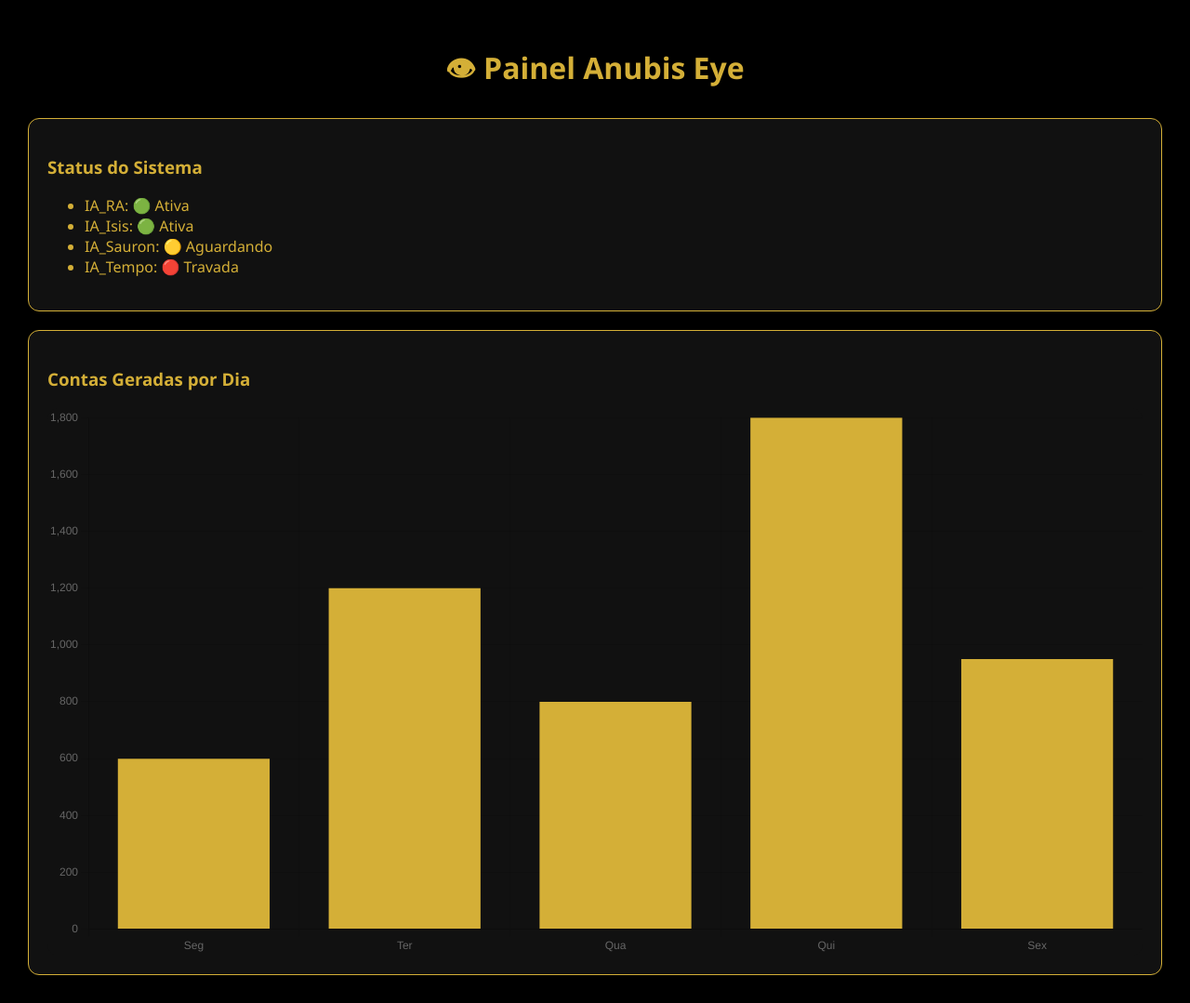
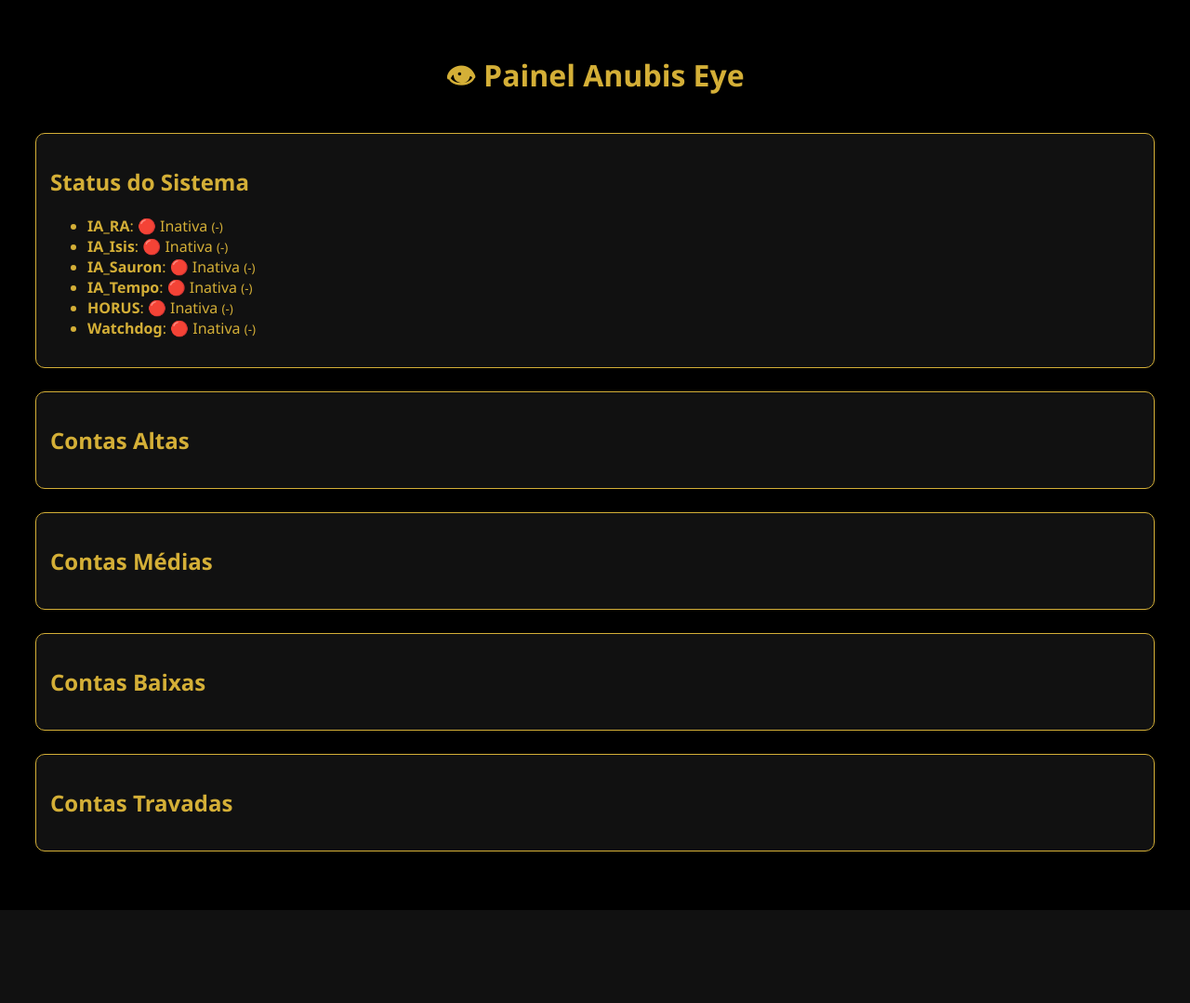
Before and after one commit to silverback000mn/anubis-eye-v6, a Flask app: page /painel in a window 1280 px wide. Shown: the whole page at 93% size. After the commit the page ends 979 px from the top, so only its background shows below. Run offline with Flask 3, Linux system fonts and the light colour scheme.

Commit message:
Update painel.html

```diff
--- a/painel_web/templates/painel.html
+++ b/painel_web/templates/painel.html
@@ -1,75 +1,69 @@
 <!DOCTYPE html>
 <html lang="pt-br">
 <head>
-  <meta charset="UTF-8" />
-  <title>Anubis Eye - Painel</title>
+  <meta charset="UTF-8">
+  <title>Painel Anubis Eye</title>
   <meta name="viewport" content="width=device-width, initial-scale=1.0">
-  <script src="https://cdn.jsdelivr.net/npm/chart.js"></script>
   <style>
     body {
       background-color: #000;
       color: #D4AF37;
       font-family: 'Segoe UI', sans-serif;
-      margin: 0;
       padding: 30px;
     }
     h1 {
       text-align: center;
+      margin-bottom: 30px;
     }
     .card {
-      background: #111;
+      background-color: #111;
       border: 1px solid #D4AF37;
-      border-radius: 12px;
-      padding: 20px;
-      margin-top: 20px;
-      transition: 0.3s;
+      padding: 15px;
+      border-radius: 10px;
+      margin-bottom: 25px;
     }
-    .card:hover {
-      transform: scale(1.02);
-      box-shadow: 0 0 10px #D4AF37;
+    .grid {
+      display: flex;
+      flex-wrap: wrap;
+      gap: 20px;
     }
-    canvas {
-      background-color: #111;
-      border-radius: 12px;
+    .mini-card {
+      background: #1a1a1a;
+      border: 1px solid #D4AF37;
+      padding: 10px;
+      width: 250px;
+      border-radius: 6px;
     }
   </style>
 </head>
 <body>
   <h1>👁 Painel Anubis Eye</h1>
+
+  <!-- STATUS DAS IAs -->
   <div class="card">
-    <h3>Status do Sistema</h3>
+    <h2>Status do Sistema</h2>
     <ul>
-      <li>IA_RA: 🟢 Ativa</li>
-      <li>IA_Isis: 🟢 Ativa</li>
-      <li>IA_Sauron: 🟡 Aguardando</li>
-      <li>IA_Tempo: 🔴 Travada</li>
+      {% for s in status %}
+        <li><strong>{{ s.nome }}</strong>: {{ s.status }} <small>({{ s.timestamp }})</small></li>
+      {% endfor %}
     </ul>
   </div>
 
+  <!-- CONTAS -->
+  {% for tipo, contas in todas_contas.items() %}
   <div class="card">
-    <h3>Contas Geradas por Dia</h3>
-    <canvas id="grafico" width="400" height="200"></canvas>
+    <h2>{{ tipo }}</h2>
+    <div class="grid">
+      {% for conta in contas %}
+      <div class="mini-card">
+        <strong>@{{ conta.usuario }}</strong><br>
+        {{ conta.email }}<br>
+        <small>{{ conta.bio }}</small>
+      </div>
+      {% endfor %}
+    </div>
   </div>
+  {% endfor %}
 
-  <script>
-    const ctx = document.getElementById('grafico').getContext('2d');
-    const grafico = new Chart(ctx, {
-      type: 'bar',
-      data: {
-        labels: ['Seg', 'Ter', 'Qua', 'Qui', 'Sex'],
-        datasets: [{
-          label: 'Contas Criadas',
-          data: [600, 1200, 800, 1800, 950],
-          backgroundColor: '#D4AF37'
-        }]
-      },
-      options: {
-        plugins: { legend: { display: false }},
-        scales: {
-          y: { beginAtZero: true }
-        }
-      }
-    });
-  </script>
 </body>
 </html>
```
